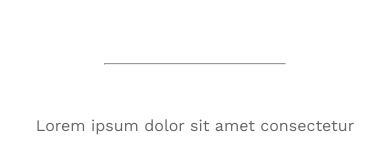
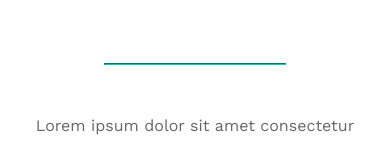
Before and after one commit to 11AMER/Leon, a plain HTML site: page index.html in a window 390 px wide. Shown: the part 5459-5608 px from the top of the page. Drawn offline with nearby package versions, Linux system fonts and the light colour scheme.

Commit message:
Improve the hr in the about section
1- Change color property to border color (to work on phones)
2- Move the display property from the media quire to hr element (any way the hr will be in the center when this media put the about .text to center)

```diff
--- a/css/leon.css
+++ b/css/leon.css
@@ -335,7 +335,8 @@ body {
 }
 .about hr {
   width: 50%;
-  color: var(--primary-color);
+  border-color: var(--primary-color);
+  display: inline-block;
   margin: 50px 0 25px;
 }
 @media (max-width: 991px) {
@@ -354,9 +355,6 @@ body {
   }
   .about .text {
     margin-top: 70px;
-  }
-  .about hr {
-    display: inline-block;
   }
 }
 /* About End */
```
